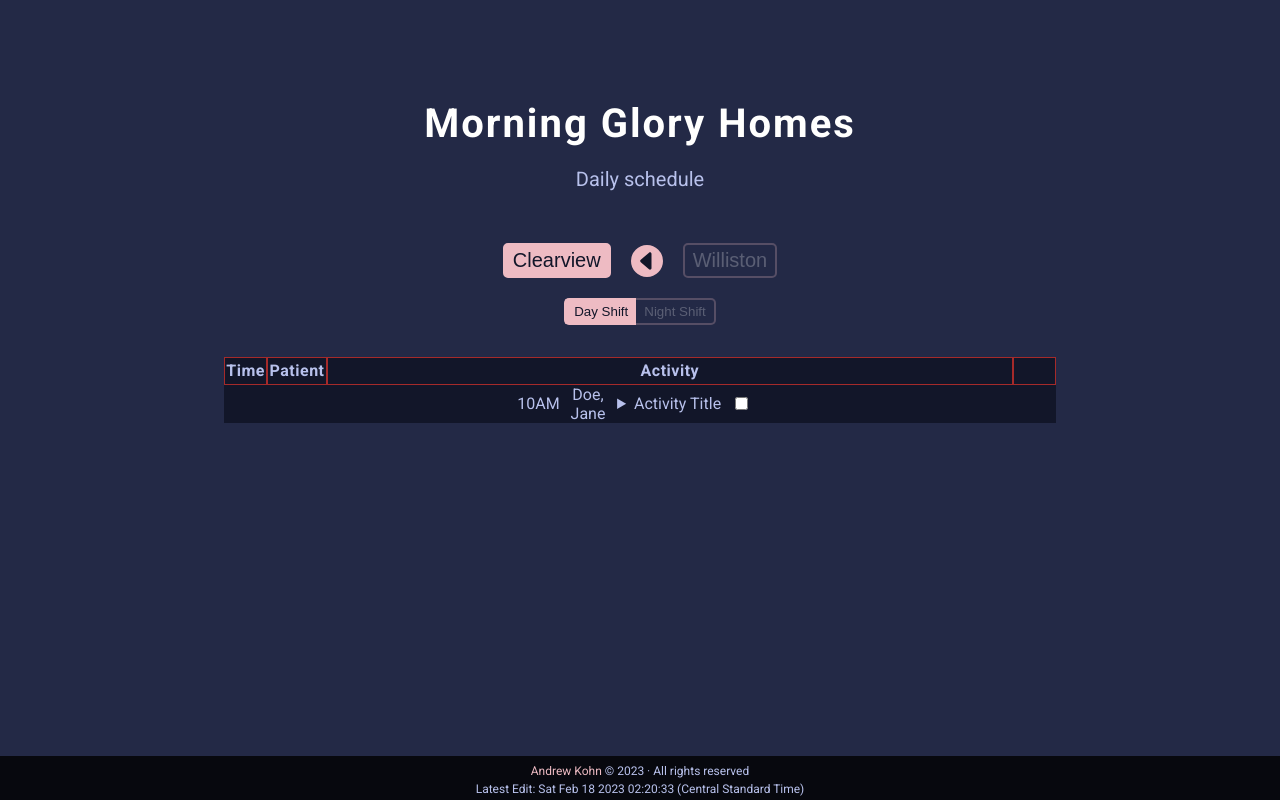
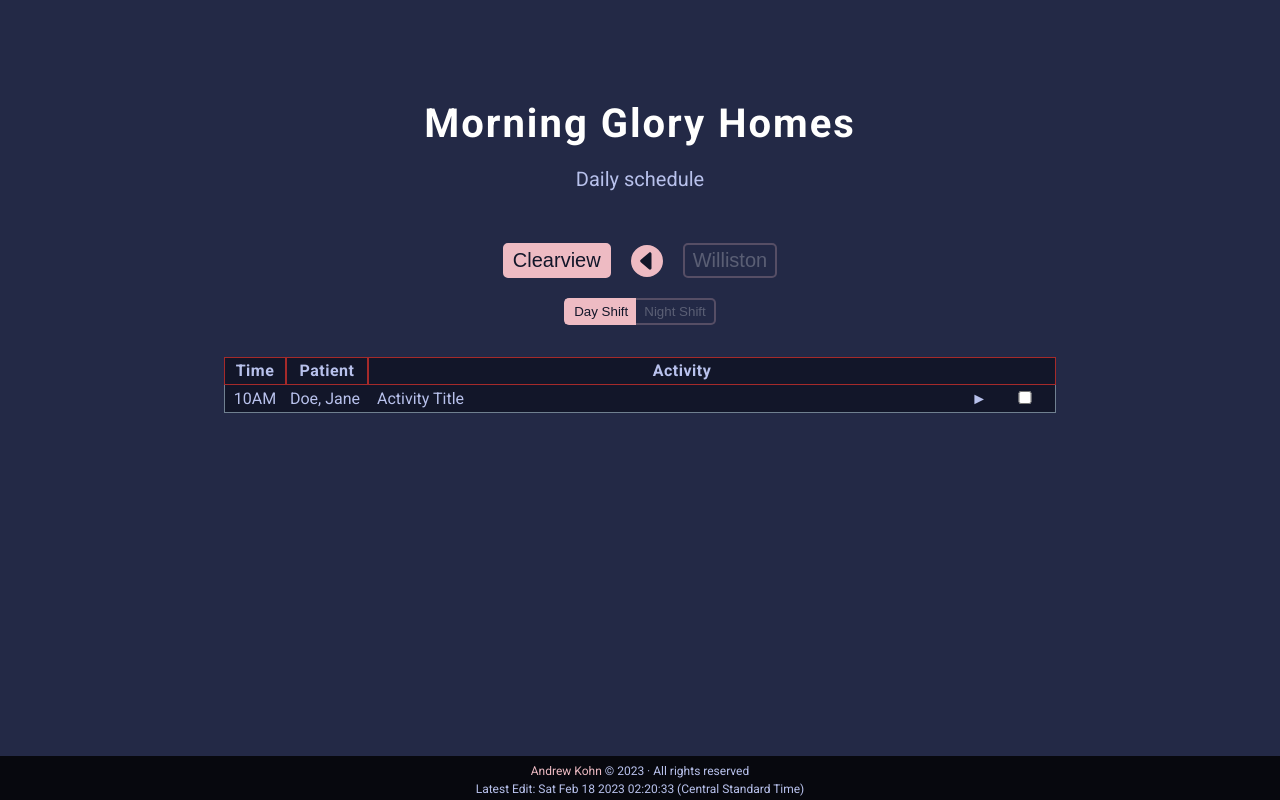
Before and after one commit to AndrewKohn/mgh-daily-schedule, a React (Vite) app: page / in a window 1280 px wide. Built offline with nearby package versions, Linux system fonts and the light colour scheme.

Commit message:
Add schedule list styling

```diff
--- a/src/components/ScheduleList/ScheduleList.scss
+++ b/src/components/ScheduleList/ScheduleList.scss
@@ -4,12 +4,15 @@
 .schedule-list {
   @include mixins.DisplayFlex(center, center, column, nowrap);
   width: 100%;
+  min-width: 40rem;
   list-style: none;
   background-color: $border;
+  margin-bottom: 12rem;
 
   .list-headings {
     @include mixins.DisplayFlex(center, center, row, nowrap);
     width: 100%;
+    box-sizing: border-box;
 
     p {
       font-weight: 600;
@@ -20,15 +23,21 @@
 
       &:first-child {
         width: 5%;
+        min-width: 6rem;
       }
       &:nth-child(2) {
-        width: 7%;
+        width: 10%;
+        min-width: 8rem;
       }
       &:nth-child(3) {
-        width: 83%;
+        width: 80%;
+        min-width: 20rem;
+        border-right: none;
       }
       &:last-child {
         width: 5%;
+        min-width: 6rem;
+        border-left: none;
       }
     }
   }
--- a/src/components/ScheduleList/ScheduleListItem.scss
+++ b/src/components/ScheduleList/ScheduleListItem.scss
@@ -3,29 +3,90 @@
 
 .schedule-list-item {
   width: 100%;
+  padding: 0.4rem 0;
+  box-sizing: border-box;
+  border: 1px solid slategray;
+  border-top: none;
+
   .schedule-list-item-information {
-    @include mixins.DisplayFlex(center, center, row, nowrap);
+    @include mixins.DisplayFlex(center, flex-start, row, nowrap);
 
     p {
       &:first-child {
         width: 5%;
+        min-width: 6rem;
         text-align: center;
       }
       &:nth-child(2) {
-        width: 7%;
+        width: 10%;
+        min-width: 8rem;
         text-align: center;
       }
-      &:nth-child(3) {
-        width: 83%;
+      // &:nth-child(3) {
+      //   width: 83%;
+      // }
+    }
+
+    .activity-container {
+      width: 80%;
+      min-width: 20rem;
+
+      .activity-title {
+        @include mixins.DisplayFlex(flex-start, flex-start, row, nowrap);
+        cursor: pointer;
+        position: relative;
+        margin-left: 1.2rem;
+
+        &::marker {
+          content: '';
+        }
+
+        &::after {
+          position: absolute;
+          right: 0;
+          transform: translateX(-50%);
+          content: '►';
+        }
+      }
+
+      .activity-details {
+        background-color: red;
+        width: 95%;
+        text-align: left;
+        margin: 0.4rem 2.4rem;
+        filter: opacity(1);
+        animation: show-details 0.25s ease-in;
+
+        @keyframes show-details {
+          0% {
+            filter: opacity(0);
+          }
+          100% {
+            filter: opacity(1);
+          }
+        }
       }
     }
 
-    span {
-      @include mixins.DisplayFlex(center, center, row, nowrap);
+    .activity-container[open] {
+      border-radius: 5px;
+      background-color: rgba(0, 0, 0, 0.6);
+      transition: background-color 0.5s;
+    }
+
+    .activity-container[open] .activity-title::after {
+      content: '▼';
+    }
+
+    .checkbox-container {
       width: 5%;
-    }
-    .checkbox {
-      accent-color: $button;
+      min-width: 6rem;
+
+      .checkbox {
+        width: 100%;
+        accent-color: $button;
+        cursor: pointer;
+      }
     }
   }
 }
```
